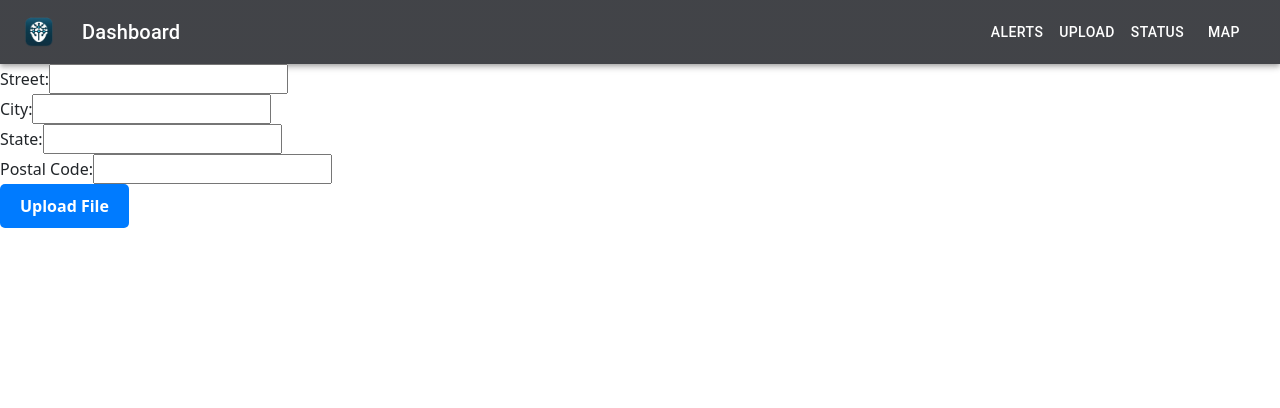
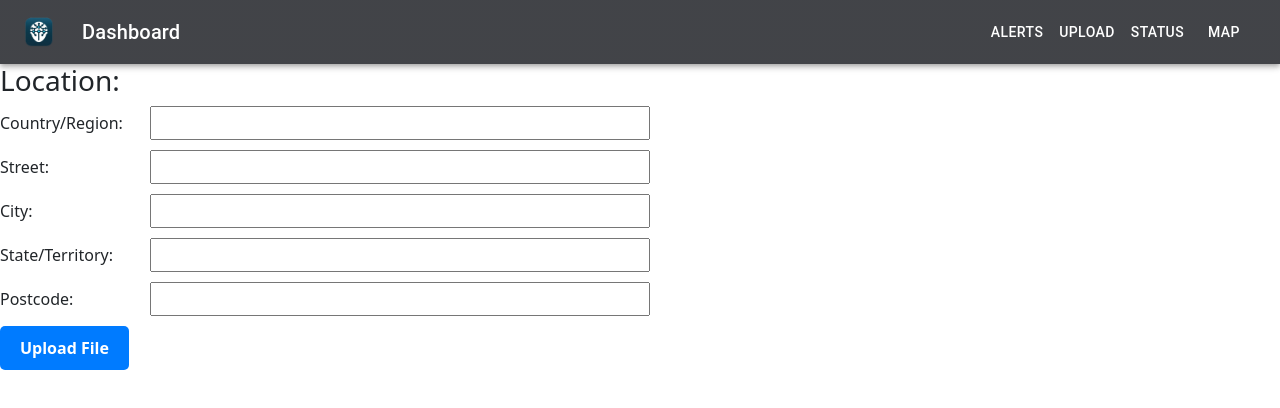
Before and after one commit to dingjw1997/AI-Dashboard, a React (Create React App) app: page /upload in a window 1280 px wide. Shown: the top 408 px of the page. Built offline with nearby package versions, Linux system fonts and the light colour scheme.

Commit message:
Changes to Upload.tsx and Upload.css.

```diff
--- a/src/pages/Upload/Upload.css
+++ b/src/pages/Upload/Upload.css
@@ -1,3 +1,18 @@
 .map-container {
   height: 100vh; /* Set the height to 100% of the viewport height */
 }
+
+.address-field {
+  margin-bottom: 10px; /* Margins between fields */
+}
+
+.address-label { /* Space between type and input field */
+  display: inline-block;
+  width: 150px;
+}
+
+.address-input { /* Address Input Blocks */
+  height: 30px;
+  width: 500px;
+  padding: 15px;
+}
--- a/src/pages/Upload/Upload.tsx
+++ b/src/pages/Upload/Upload.tsx
@@ -5,22 +5,23 @@ import './Upload.css';
 
 function Upload() {
   const [address, setAddress] = useState({
+    country:'',
     street: '',
     city: '',
     state: '',
-    postalCode: ''
+    postcode: ''
   });
   const fileInputRef = useRef<HTMLInputElement>(null);
 
   const handleFileUpload = (event: React.ChangeEvent<HTMLInputElement>) => {
     const file = event.target.files && event.target.files[0];
     if (file) {
-      // Check if the file type is .xlsx or .tiff
+      // Check file type is .xlsx or .tiff
       if (
         file.type === 'application/vnd.openxmlformats-officedocument.spreadsheetml.sheet' ||
         file.type === 'image/tiff'
       ) {
-        // Handle the file upload here
+        // Handle file upload here
         console.log('File Uploaded:', file);
       } else {
         alert('Please upload only .xlsx or .tiff files.');
@@ -53,23 +54,29 @@ function Upload() {
           style={{ display: 'none' }}
           ref={fileInputRef}
         />
-        {/* Address fields */}
-        <div>
-          <label>Street:</label>
-          <input type="text" name="street" value={address.street} onChange={handleAddressChange} />
+        <h3> Location: </h3>
+        {/* Address Fields (Country/Address/City/State/Postcode) */}
+        <div className="address-field">
+          <label className="address-label">Country/Region: </label>
+          <input className="address-input" type="text" name="country" value={address.country} onChange={handleAddressChange} />
         </div>
-        <div>
-          <label>City:</label>
-          <input type="text" name="city" value={address.city} onChange={handleAddressChange} />
+        <div className="address-field">
+          <label className="address-label">Street: </label>
+          <input className="address-input" type="text" name="street" value={address.street} onChange={handleAddressChange} />
         </div>
-        <div>
-          <label>State:</label>
-          <input type="text" name="state" value={address.state} onChange={handleAddressChange} />
+        <div className="address-field">
+          <label className="address-label">City: </label>
+          <input className="address-input" type="text" name="city" value={address.city} onChange={handleAddressChange} />
         </div>
-        <div>
-          <label>Postal Code:</label>
-          <input type="text" name="postalCode" value={address.postalCode} onChange={handleAddressChange} />
+        <div className="address-field">
+          <label className="address-label">State/Territory: </label>
+          <input className="address-input" type="text" name="state" value={address.state} onChange={handleAddressChange} />
         </div>
+        <div className="address-field">
+          <label className="address-label">Postcode: </label>
+          <input className="address-input" type="text" name="postcode" value={address.postcode} onChange={handleAddressChange} />
+        </div>
+
         {/* Upload button */}
         <ContainedButton onClick={handleClick} label="Upload File" />
       </div>
```
